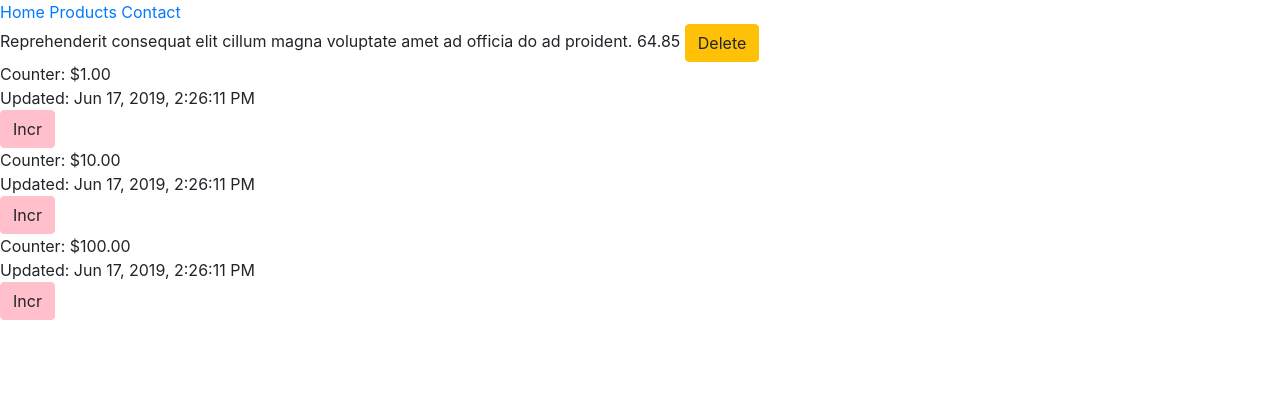
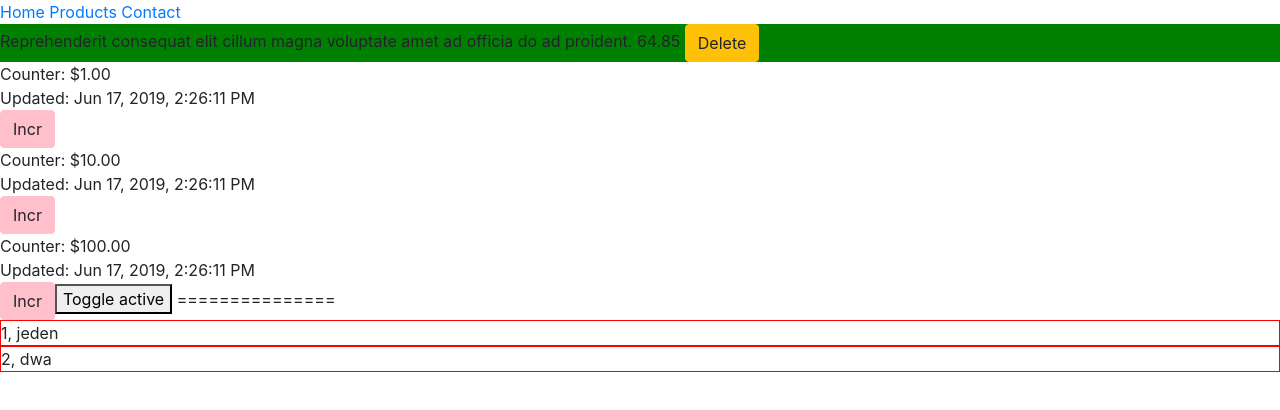
Before and after one commit to bottega-rbrzoska/orange-angular, an Angular app in the folder orange-app/: page /products in a window 1280 px wide. Shown: the top 410 px of the page. Built offline with nearby package versions, Linux system fonts and the light colour scheme.

Commit message:
Directives demo

```diff
--- a/orange-app/src/app/app.component.html
+++ b/orange-app/src/app/app.component.html
@@ -1,8 +1,12 @@
 <app-navigation></app-navigation>
 <router-outlet></router-outlet>
-<app-test [myCounter]="initialValue"
+<app-test [myCounter]="initialValue" [ngClass]="{ 'active': isActive}"
         (isIncremented)="testIncrementedHandler($event)"></app-test>
 <app-test [myCounter]="initialValue * 10"
         (isIncremented)="testIncrementedHandler($event)"></app-test>
 <app-test [myCounter]="initialValue * 100"
+          *ngIf="isActive"
         (isIncremented)="testIncrementedHandler($event)"></app-test>
+<button (click)="isActive = !isActive">Toggle active</button>
+===============
+<div *ngFor="let el of arr; let isOdd = odd" [ngClass]="{odd: isOdd}" >{{el.id}}, {{el.name}}</div>
--- a/orange-app/src/app/app.component.ts
+++ b/orange-app/src/app/app.component.ts
@@ -6,7 +6,12 @@ import { Component } from '@angular/core';
   styleUrls: ['./app.component.scss']
 })
 export class AppComponent {
+  arr = [
+    {id: 1, name: 'jeden'},
+    {id: 2, name: 'dwa'}
+  ]
   title = 'orange-app';
+  isActive = true;
   initialValue = 1;
   testIncrementedHandler(counterValue) {
     alert('Counter: ' + counterValue)
--- a/orange-app/src/app/product-item/product-item.component.html
+++ b/orange-app/src/app/product-item/product-item.component.html
@@ -1 +1,4 @@
-<div>{{product.name}} {{product.price}} <button class="btn btn-warning" (click)="deleteProduct()">Delete</button></div>
+<div>{{product.name}} {{product.price}}
+    <button class="btn btn-warning"
+            (click)="deleteProduct()">Delete</button>
+</div>
--- a/orange-app/src/app/products-list/products-list.component.html
+++ b/orange-app/src/app/products-list/products-list.component.html
@@ -1,3 +1,3 @@
-<app-product-item
+<app-product-item appTest="green"
         (delete)="handleDelete($event)"
         [product]="product"></app-product-item>
--- a/orange-app/src/app/test.directive.ts
+++ b/orange-app/src/app/test.directive.ts
@@ -1,10 +1,23 @@
-import { Directive } from '@angular/core';
+import { Directive, ElementRef, HostListener, Input, OnInit, Renderer2 } from '@angular/core';
 
 @Directive({
   selector: '[appTest]'
 })
-export class TestDirective {
+export class TestDirective implements OnInit {
 
-  constructor() { }
 
+  @Input() appTest = 'red';
+  constructor(private el: ElementRef, private renderer: Renderer2) {
+    this.renderer.addClass(this.el.nativeElement, 'd-block')
+  }
+
+  ngOnInit() {
+    this.renderer.setStyle(this.el.nativeElement, 'background', this.appTest)
+  }
+
+  @HostListener('mouseover')
+  handleClick() {
+    this.renderer.setStyle(this.el.nativeElement, 'background', 'blue')
+
+  }
 }
```
